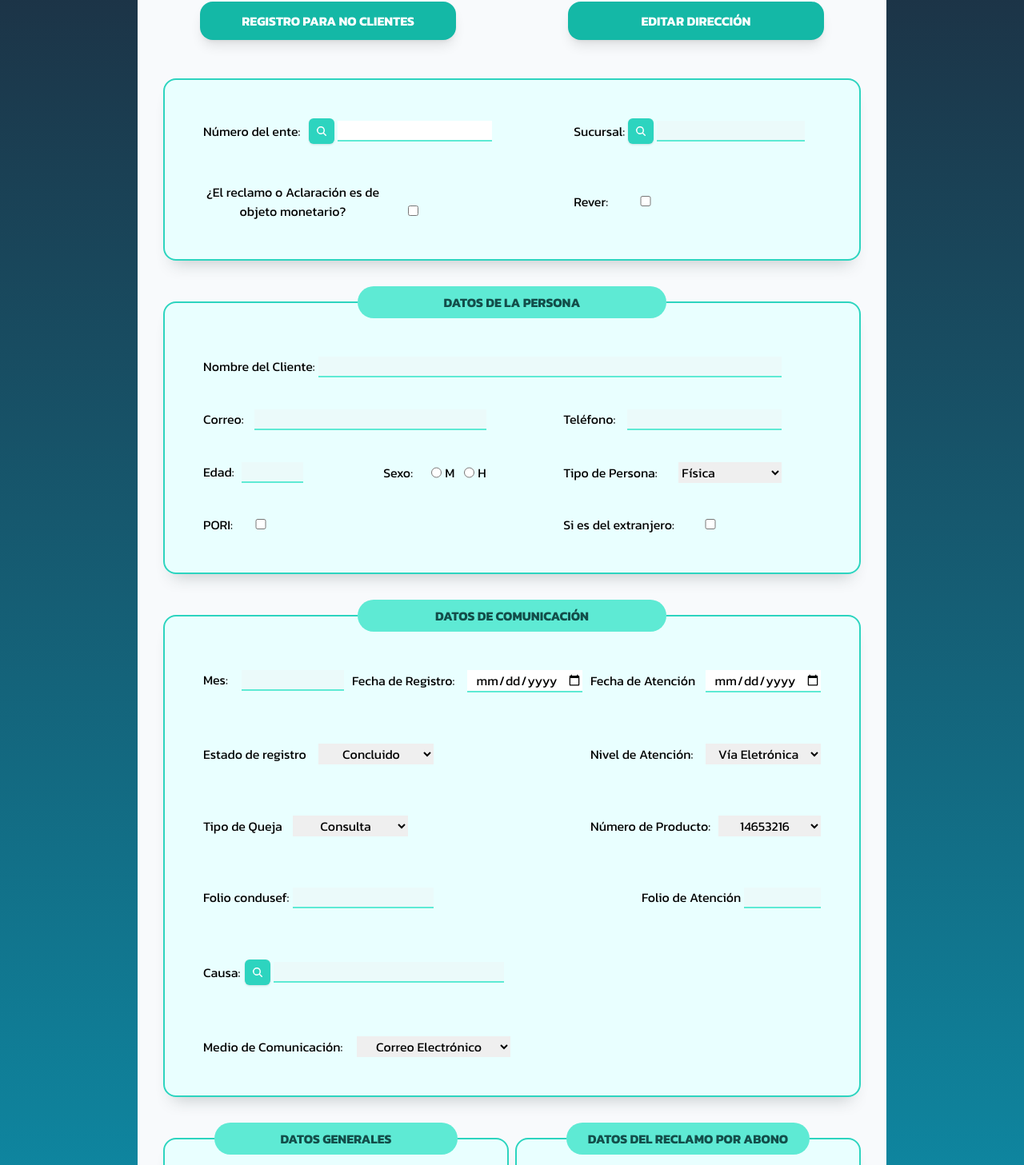
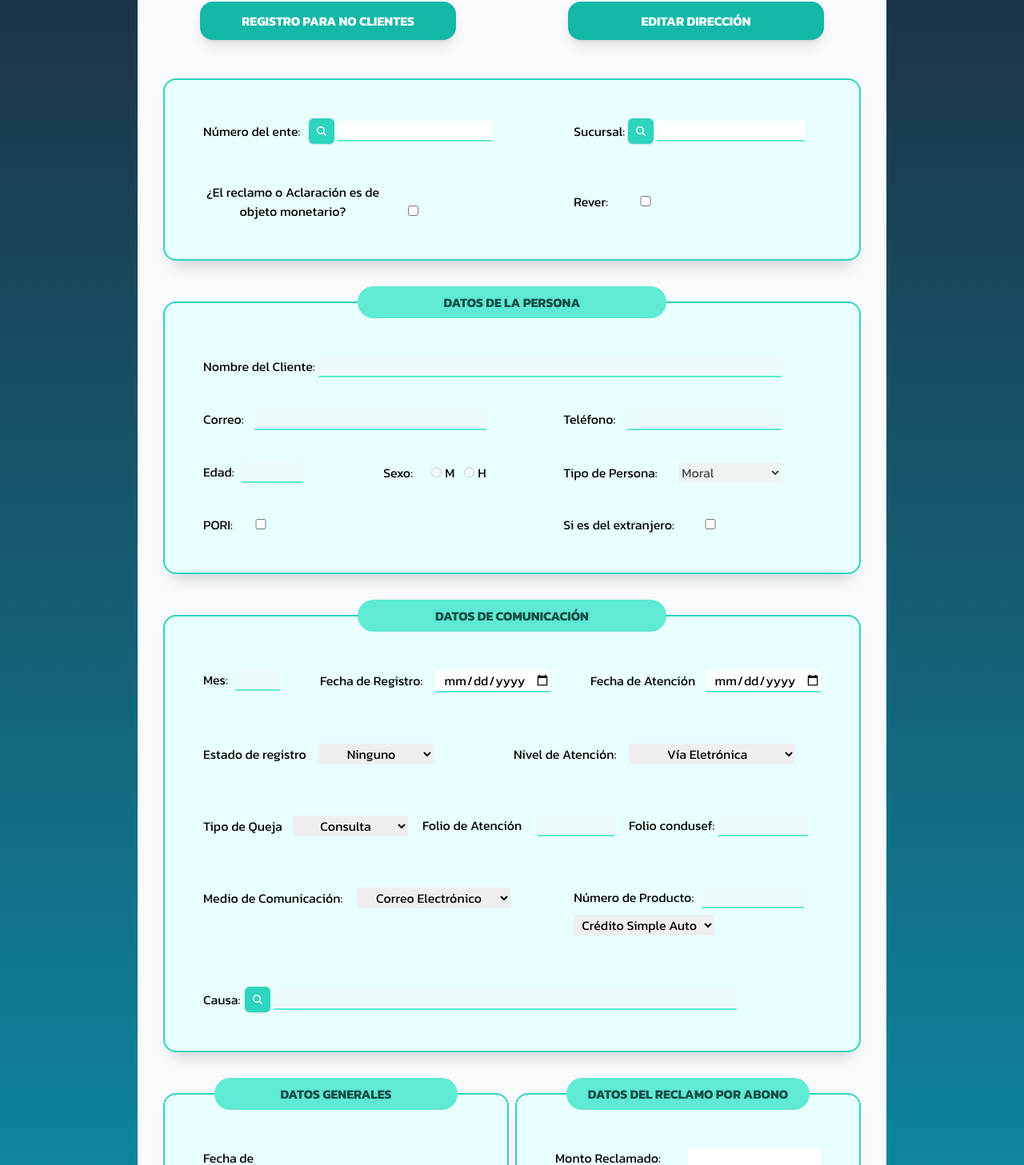
Before and after one commit to EmyRub/condusefApp, a React (Vite) app: page /condusefApp/quejas in a window 1280 px wide. Shown: the part 202-1659 px from the top of the page at 80% size. Built offline with nearby package versions, Linux system fonts and the light colour scheme.

Commit message:
validación inputs

```diff
--- a/src/components/Forms/FragmentComunicacion.tsx
+++ b/src/components/Forms/FragmentComunicacion.tsx
@@ -18,13 +18,13 @@ export default function FragmentComunicacion() {
 
       <div className="flex justify-between flex-wrap gap-y-16 gap-x-2">
 
-        <div className="basis-full lg:basis-44">
-          <label htmlFor="mes" className="w-full lg:w-12 text-center lg:text-left">Mes:</label>
+        <div className="basis-full lg:basis-24">
+          <label htmlFor="mes" className="w-full lg:w-10 text-center lg:text-left">Mes:</label>
           <input
             id="mes"
             type="number"
-            className="w-full lg:w-32"
-            readOnly disabled
+            disabled
+            className="w-full lg:w-14"
             {...register('mes', {
               required: "El mes es obligatorio",
               minLength: {
@@ -48,7 +48,7 @@ export default function FragmentComunicacion() {
             type="date"
             className="w-full lg:w-36 text-center"
             {...register('fecReg', {
-              required: true
+              required: 'Seleccionar Fecha de Registro.'
             })}
           />
         </div>
@@ -60,7 +60,7 @@ export default function FragmentComunicacion() {
             type="date"
             className="w-full lg:w-36 text-center"
             {...register('fecAtn', {
-              required: true
+              required: 'Seleccionar Fecha de Atención.'
             })}
           />
         </div>
@@ -75,18 +75,20 @@ export default function FragmentComunicacion() {
               required: true
             })}
           >
+            <option value="">Ninguno</option>
+            <option value="">Pendiente</option>
             <option value="">Concluido</option>
           </select>
         </div>
 
-        <div className="basis-full lg:basis-72">
+        <div className="basis-full lg:basis-96">
           <label htmlFor="nvlAtn" className="w-full lg:w-36 text-center lg:text-left mb-2 lg:mb-0">Nivel de Atención:</label>
 
           <select
             id="nvlAtn"
-            className="w-full lg:w-36 text-center"
+            className="w-full lg:w-52 text-center"
             {...register('nvlAtn', {
-              required: true
+              required: 'Seleccionar nivel de atención'
             })}
           >
             <option value="">Vía Eletrónica</option>
@@ -107,36 +109,8 @@ export default function FragmentComunicacion() {
           </select>
         </div>
 
-        <div className="basis-full lg:basis-72">
-          <label htmlFor="nProd" className="w-full lg:w-40 text-center lg:text-left mb-2 lg:mb-0">Número de Producto:</label>
-
-          <select
-            id="nProd"
-            className="w-full lg:w-32 text-center"
-            {...register('nProd', {
-              required: true
-            })}
-          >
-            <option value="">14653216</option>
-          </select>
-        </div>
-
-        <div className="basis-full lg:basis-72">
-          <label htmlFor="folConduf" className="w-full lg:w-28 text-center lg:text-left">Folio condusef:</label>
-          <input
-            id="folConduf"
-            type="number"
-            className="w-full lg:w-44"
-            readOnly disabled
-            {...register('folConduf', {
-              required: true,
-              minLength: 1
-            })}
-          />
-        </div>
-
-        <div className="basis-full lg:basis-56">
-          <label htmlFor="folAtn" className="w-full lg:w-32 text-center lg:text-left">Folio de Atención</label>
+        <div className="basis-full lg:basis-60">
+          <label htmlFor="folAtn" className="w-full lg:w-36 text-center lg:text-left">Folio de Atención</label>
           <input
             id="folAtn"
             type="number"
@@ -149,7 +123,62 @@ export default function FragmentComunicacion() {
           />
         </div>
 
-        <div className="basis-full lg:basis-96 flex gap-1 flex-wrap justify-center lg:justify-start items-center">
+        <div className="basis-full lg:basis-60">
+          <label htmlFor="folConduf" className="w-full lg:w-28 text-center lg:text-left">Folio condusef:</label>
+          <input
+            id="folConduf"
+            type="number"
+            className="w-full lg:w-28"
+            readOnly disabled
+            {...register('folConduf', {
+              required: true,
+              minLength: 1
+            })}
+          />
+        </div>
+
+        <div className="basis-full lg:basis-96">
+          <label htmlFor="medioCmn" className="w-full lg:w-48 text-center lg:text-left mb-2 lg:mb-0">Medio de Comunicación:</label>
+
+          <select
+            id="medioCmn"
+            className="w-full lg:w-48 text-center"
+            {...register('medioCmn', {
+              required: true
+            })}
+          >
+            <option value="">Correo Electrónico</option>
+          </select>
+        </div>
+
+        <div className="basis-full lg:basis-2/5">
+          <label htmlFor="nProd" className="w-full lg:w-40 text-center lg:text-left mb-2 lg:mb-0">Número de Producto:</label>
+
+          <input
+            id="nProd"
+            type="number"
+            className="w-full lg:w-32 mb-2"
+            readOnly disabled
+            {...register('nProd', {
+              required: "El tipo de localidad es obligatoria",
+              minLength: {
+                value: 0,
+                message: 'N° de Producto No Válido.'
+              }
+            })} />
+
+          <select
+            id="nProd"
+            className="w-full lg:w-44 text-center"
+            {...register('nProd', {
+              required: true
+            })}
+          >
+            <option value="">Crédito Simple Auto</option>
+          </select>
+        </div>
+
+        <div className="basis-full flex gap-1 flex-wrap justify-center lg:justify-start items-center">
           <label htmlFor="causa" className="w-12 text-center lg:text-left">Causa:</label>
 
           <div
@@ -172,7 +201,7 @@ export default function FragmentComunicacion() {
           <input
             id="causa"
             type="number"
-            className="w-full lg:w-72"
+            className="w-3/4"
             readOnly disabled
             {...register('causa', {
               required: true,
@@ -181,19 +210,6 @@ export default function FragmentComunicacion() {
           />
         </div>
 
-        <div className="basis-full lg:basis-96">
-          <label htmlFor="medioCmn" className="w-full lg:w-48 text-center lg:text-left mb-2 lg:mb-0">Medio de Comunicación:</label>
-
-          <select
-            id="medioCmn"
-            className="w-full lg:w-48 text-center"
-            {...register('medioCmn', {
-              required: true
-            })}
-          >
-            <option value="">Correo Electrónico</option>
-          </select>
-        </div>
       </div>
 
     </fieldset>
--- a/src/components/Forms/RedecoForm.tsx
+++ b/src/components/Forms/RedecoForm.tsx
@@ -203,6 +203,12 @@ export default function RedecoForm() {
 
             <FragmentInstitucion />
 
+            <input
+                type="submit"
+                value="Guardar"
+                className="bg-teal-900 rounded-3xl block w-full mt-9 p-3 cursor-pointer uppercase text-white hover:bg-teal-950"
+            />
+
         </form>
     )
 }
--- a/src/components/Forms/ReuneForm.tsx
+++ b/src/components/Forms/ReuneForm.tsx
@@ -13,12 +13,14 @@ export default function ReuneForm() {
     const { state, dispatch } = useModal()
     const { register, handleSubmit } = useForm()
 
-    const reuSubmit = () => { }
+    const reuneSubmit = (data: any) => {
+        console.log(data)
+    }
 
     return (
 
         <form
-            onSubmit={handleSubmit(reuSubmit)}
+            onSubmit={handleSubmit(reuneSubmit)}
             autoComplete="on"
             data-formulario>
 
@@ -47,9 +49,8 @@ export default function ReuneForm() {
                         id="ente"
                         type="number"
                         className="w-full lg:w-1/2"
-                        readOnly
                         {...register('ente', {
-                            required: true,
+                            required: 'Seleccione N° de Ente',
                             minLength: 1
                         })}
                     />
@@ -78,9 +79,8 @@ export default function ReuneForm() {
                         id="sucur"
                         type="number"
                         className="w-full lg:w-3/5"
-                        readOnly disabled
                         {...register('sucur', {
-                            required: true
+                            required: 'Seleccione una sucursal'
                         })}
                     />
                 </div>
@@ -119,9 +119,9 @@ export default function ReuneForm() {
                             id="cliente"
                             type="text"
                             className="w-full lg:w-3/4"
-                            readOnly disabled
+                            disabled
                             {...register('cliente', {
-                                required: true
+                                required: 'El nombre es obligatorio.'
                             })}
                         />
                     </div>
@@ -131,10 +131,10 @@ export default function ReuneForm() {
                         <input
                             id="email"
                             type="email"
+                            disabled
                             className="w-full lg:w-3/4"
-                            readOnly disabled
                             {...register('email', {
-                                required: true,
+                                required: 'El correo es obligatorio',
                                 pattern: {
                                     value: /^[A-Z0-9._%+-]+@[A-Z0-9.-]+\.[A-Z]{2,}$/i,
                                     message: 'Email No Válido'
@@ -148,10 +148,10 @@ export default function ReuneForm() {
                         <input
                             id="tel"
                             type="tel"
+                            disabled
                             className="w-full lg:w-3/5"
-                            readOnly disabled
                             {...register('tel', {
-                                required: true,
+                                required: 'El teléfono es obligatorio',
                                 minLength: 5
                             })}
                         />
@@ -163,9 +163,9 @@ export default function ReuneForm() {
                             id="age"
                             type="number"
                             className="w-full lg:w-1/2"
-                            readOnly disabled
+                            disabled
                             {...register('age', {
-                                required: true,
+                                required: 'Agregar una edad',
                                 minLength: 18
                             })}
                         />
@@ -179,6 +179,7 @@ export default function ReuneForm() {
                                 id="m"
                                 type="radio"
                                 {...register('sex')}
+                                disabled
                             />
                             <label htmlFor="m">M</label>
                         </div>
@@ -186,6 +187,7 @@ export default function ReuneForm() {
                             <input
                                 id="h"
                                 type="radio"
+                                disabled
                                 {...register('sex')}
                             />
                             <label htmlFor="h">H</label>
@@ -197,11 +199,13 @@ export default function ReuneForm() {
 
                         <select
                             id="typePer"
+                            disabled
                             className="w-full lg:w-2/5 text-center lg:text-left"
                             {...register('typePer', {
                                 required: true
                             })}
                         >
+                            <option value="">Moral</option>
                             <option value="">Física</option>
                         </select>
                     </div>
@@ -330,6 +334,12 @@ export default function ReuneForm() {
 
             <FragmentInstitucion />
 
+            <input
+                type="submit"
+                value="Guardar"
+                className="bg-teal-900 rounded-3xl block w-full mt-9 p-3 cursor-pointer uppercase text-white hover:bg-teal-950"
+            />
+
         </form>
 
     )
--- a/src/views/LoginPage.tsx
+++ b/src/views/LoginPage.tsx
@@ -93,7 +93,11 @@ export default function LoginPage() {
                 <Error login={true}>{errors.password?.message as string}</Error>
             )}
 
-            <input className="bg-teal-900 rounded-3xl block w-full mt-9 p-3 cursor-pointer text-white hover:bg-teal-950" type="submit" value="Iniciar Sesión" />
+            <input
+                type="submit"
+                value="Iniciar Sesión"
+                className="bg-teal-900 rounded-3xl block w-full mt-9 p-3 cursor-pointer text-white hover:bg-teal-950"
+            />
 
             <NavLink to='./newAcount' className='bg-teal-900 rounded-3xl block w-full mt-3 p-3 cursor-pointer text-white text-center hover:bg-teal-950'>Crear Cuenta</NavLink>
 
```
